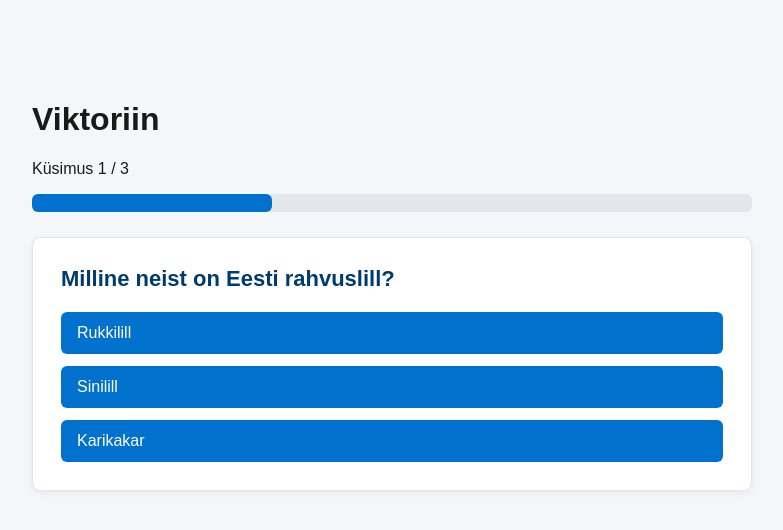
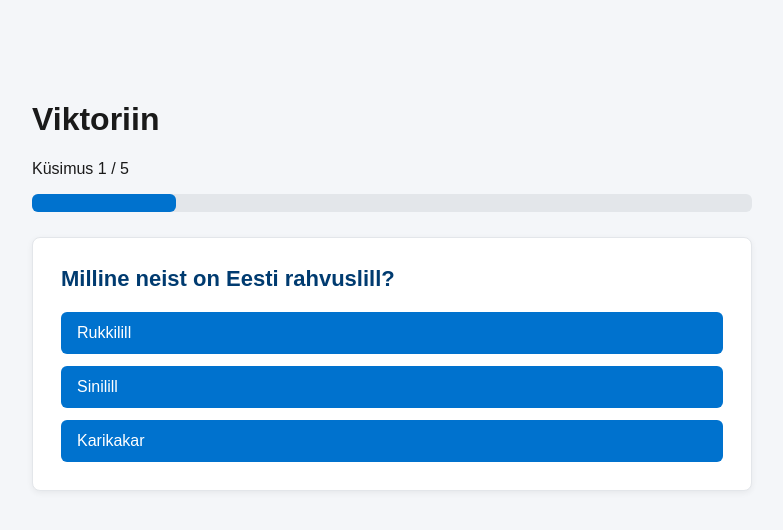
Before and after one commit to mariaTimofejev/QuizApp, a React (Vite) app in the folder quiz-app/: page / in a window 1280 px wide. Shown: the top 530 px of the page, without its empty margins (248-1031 px from the left). Built offline with nearby package versions, Linux system fonts and the light colour scheme.

Commit message:
feat(questions): update quiz questions

```diff
--- a/quiz-app/src/data/questions.ts
+++ b/quiz-app/src/data/questions.ts
@@ -20,12 +20,24 @@ export const questions: Question[] = [
   },
   {
     id: 3,
-    question: "Mis on Statistikaameti põhiülesanne?",
+    question: "Mis loom on Eesti rahvusloom?",
     options: [
-      "Maksude kogumine",
-      "Statistiliste andmete kogumine ja avaldamine",
-      "Kohtulahendite tegemine",
+      "Karu",
+      "Rebane",
+      "Hunt",
     ],
+    correctIndex: 2,
+  },
+  {
+    id: 4,
+    question: "Milline meri piirab Eestit?",
+    options: ["Vahemeri", "Must meri", "Läänemeri"],
+    correctIndex: 2,
+  },
+  {
+    id: 5,
+    question: "Kes on Eesti rahvuseepose „Kalevipoeg” autor?",
+    options: ["Lydia Koidula", "Friedrich Reinhold Kreutzwald", "Anton Hansen Tammsaare"],
     correctIndex: 1,
-  },
+  }
 ];
```
